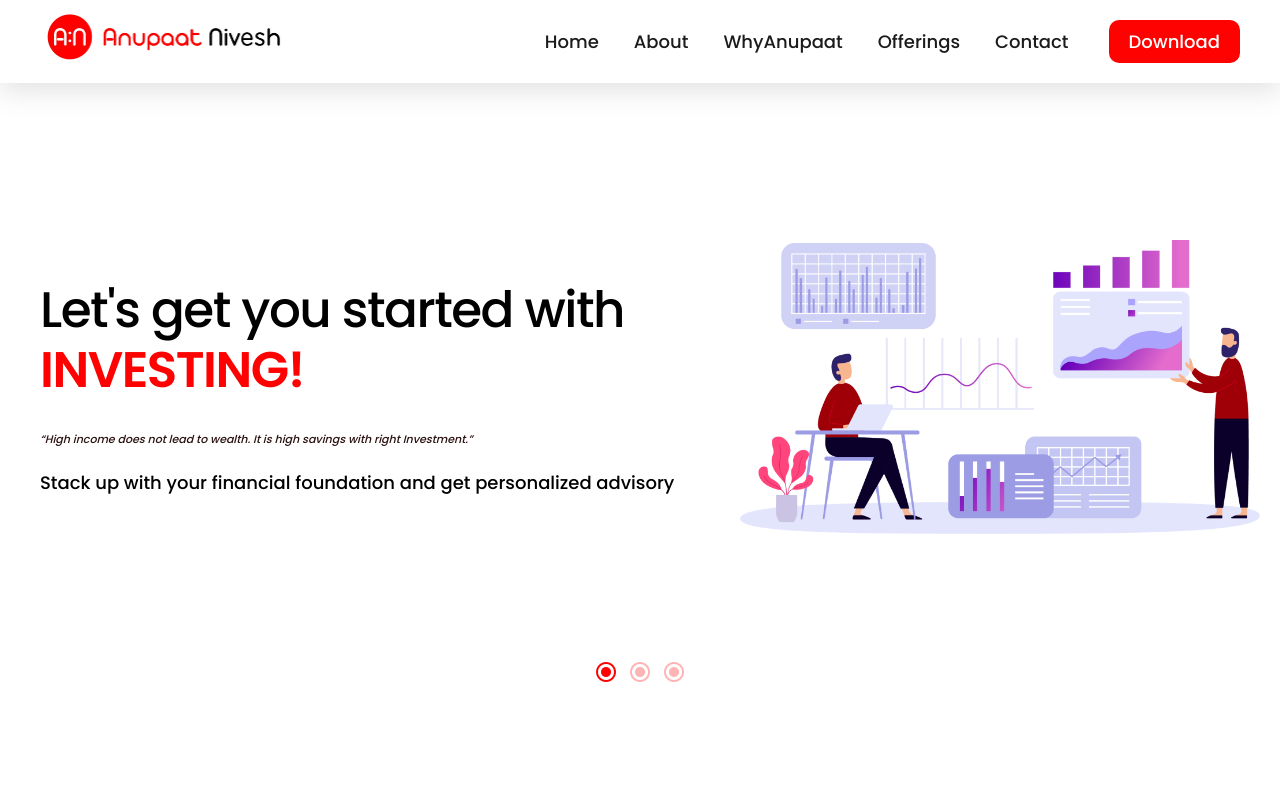
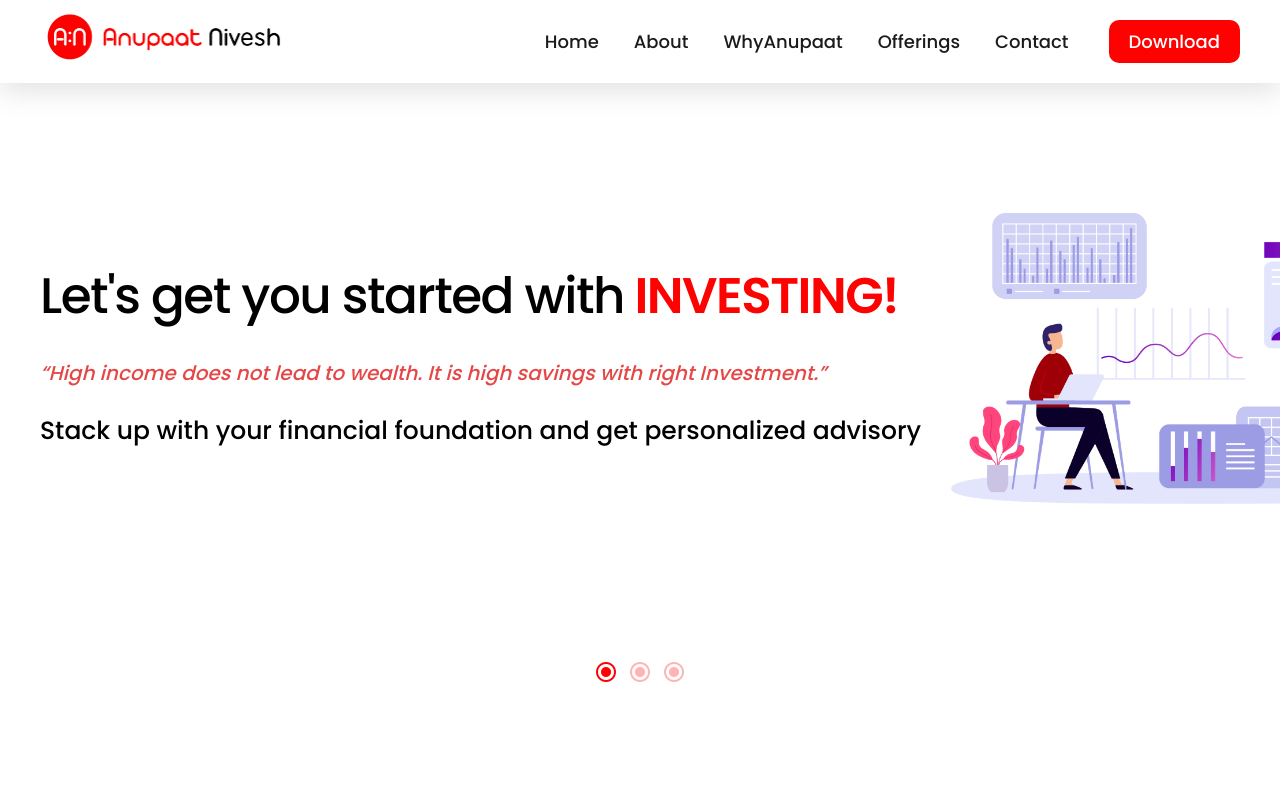
Before and after one commit to Anupaat-Nivesh/Anupaat-Nivesh, a React (Create React App) app: page /home in a window 1280 px wide. Shown: the top 800 px of the page. Built offline with nearby package versions, Linux system fonts and the light colour scheme.

Commit message:
updated content formatting

```diff
--- a/src/containers/home/Home.jsx
+++ b/src/containers/home/Home.jsx
@@ -21,6 +21,7 @@ const Home = () => {
                 <div className='home-section about-section'> <About /></div>
                 <div className='home-section why-section'><Whyanupaat /></div>
                 <div className='home-section testimonials-section'><Testimonials /></div>
+                <offering/>
                 <div className='home-section offerings-section'>   <offerings /></div>
                 <div className='home-section contact-section'><Contact /></div>
                 <div className='home-section our-app-section'><OurApp /></div>
--- a/src/containers/home/carousel.css
+++ b/src/containers/home/carousel.css
@@ -59,15 +59,15 @@ padding,margin,gap: 1rem, 4rem
 }
 
 .carousel-item-subDes {
-    font-size: 1.1rem;
+    font-size: 2rem;
     margin-top: 1rem;
     font-weight: 500;
-    color: rgb(43, 17, 17);
+    color: rgba(221, 16, 16, 0.767);
     font-style: italic;
 }
 
 .carousel-item-subtext {
-    font-size: 1.8rem;
+    font-size: 2.5rem;
     font-weight: 500;
 }
 
--- a/src/containers/offerings/Offerings.jsx
+++ b/src/containers/offerings/Offerings.jsx
@@ -3,7 +3,7 @@ import './offerings.css';
 
 export const Offerings = () => {
     return (
-        <div id='offerings'>Offerings</div>
+        <div id='offerings'>Our Offerings</div>
     )
 }
 
```
